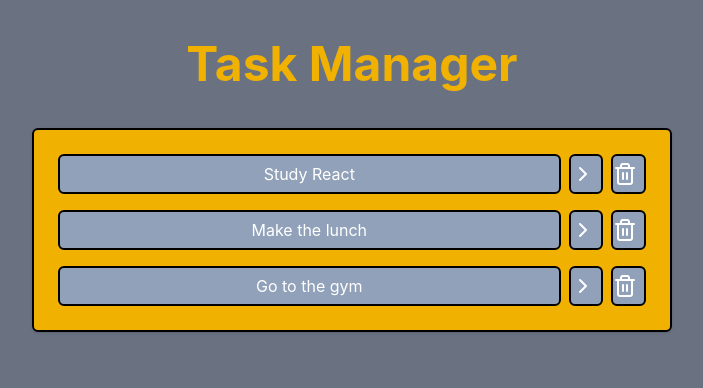
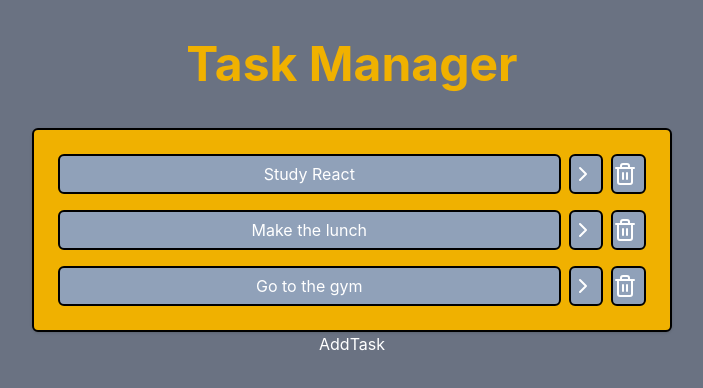
Before and after one commit to daveesin/task-list-react, a React (Vite) app: page / in a window 1280 px wide. Shown: the top 388 px of the page, without its empty margins (288-991 px from the left). Built offline with nearby package versions, Linux system fonts and the light colour scheme.

Commit message:
Create and implement the AddTask component

```diff
--- a/src/App.jsx
+++ b/src/App.jsx
@@ -1,4 +1,5 @@
 import Tasks from "./components/Tasks";
+import AddTask from "./components/AddTask";
 import { useState } from "react";
 
 function App() {
@@ -54,6 +55,9 @@ function App() {
         {/*Render the Tasks component*/}
         <Tasks tasks={tasks} onTaskClick={handleTaskClick} onDeleteTask={handleDeleteTask} />
 
+        {/*Render the AddTask component*/}
+        <AddTask />
+
       </div>
     </div>
   );
--- /dev/null
+++ b/src/components/AddTask.jsx
@@ -0,0 +1,11 @@
+function AddTask() {
+    return(
+        <div>
+
+            <h1>AddTask</h1>
+
+        </div>
+    )
+}
+
+export default AddTask;
```
